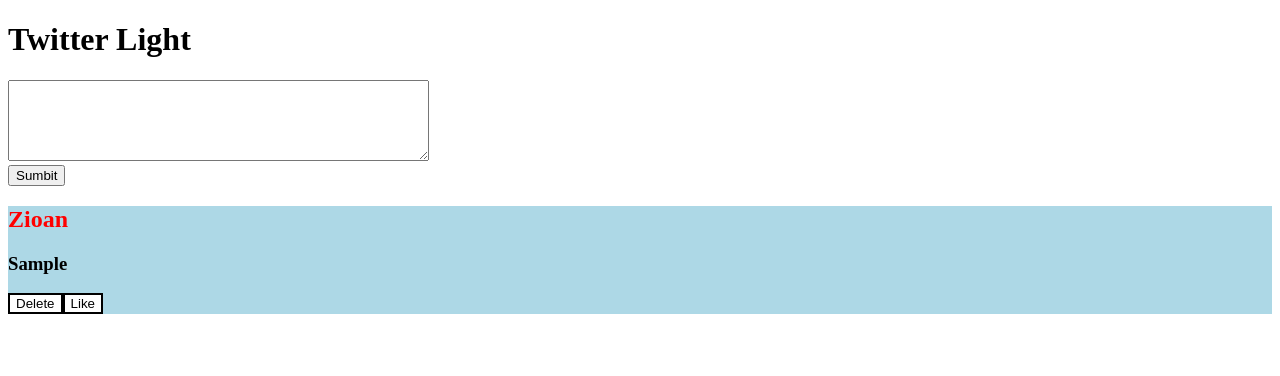
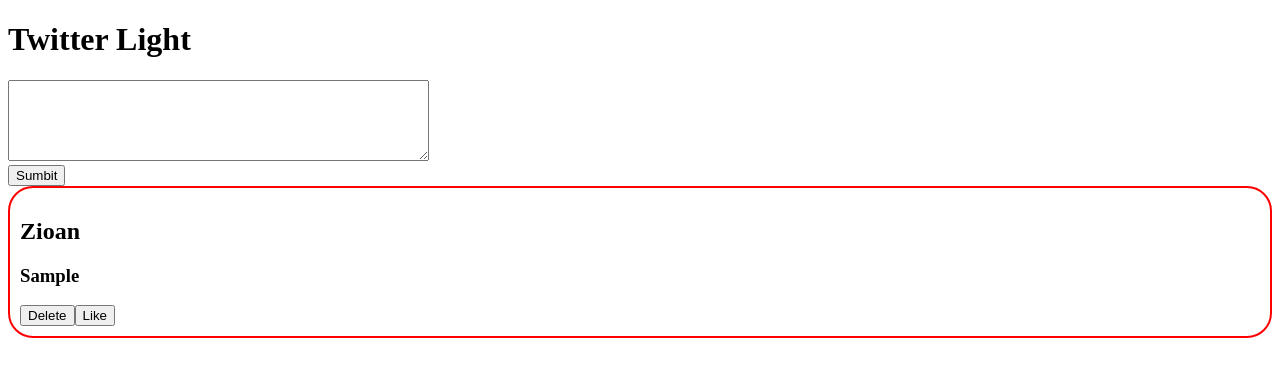
Before and after one commit to zioan/starter, a React (Create React App) app: page / in a window 1280 px wide. Both pictures are taken after typing "Sample" into the empty fields and a click on the button "Sumbit". Shown: the top 376 px of the page. Built offline with nearby package versions, Linux system fonts and the light colour scheme.

Commit message:
styling using styled components

```diff
--- a/package.json
+++ b/package.json
@@ -10,6 +10,7 @@
     "react": "^17.0.1",
     "react-dom": "^17.0.1",
     "react-scripts": "4.0.0",
+    "styled-components": "^5.2.1",
     "uuid": "^8.3.1",
     "web-vitals": "^0.2.4"
   },
--- a/src/components/Tweet.js
+++ b/src/components/Tweet.js
@@ -1,19 +1,27 @@
 import React from "react";
-import "../styles/Tweet.scss";
+import styled from "styled-components";
 
 const Tweet = ({ name, tweet, tweets, setTweets }) => {
   const deleteTweet = () => {
     setTweets(tweets.filter((state) => state.id !== tweet.id));
   };
   return (
-    <div className="tweet">
+    <TweetStyle>
       <h2>{name}</h2>
       <h3>{tweet.message}</h3>
       <button onClick={deleteTweet}>Delete</button>
       <button>Like</button>
-    </div>
+    </TweetStyle>
   );
 };
+
+const TweetStyle = styled.div`
+  background-color: "red";
+  border: 2px solid red;
+  border-radius: 25px;
+  padding: 10px;
+`;
+
 // const Tweet = (props) => {
 //   return (
 //     <div className="tweet">
```
Also changed, not shown: 1 other file (tests, documents, lock files or other folders).
